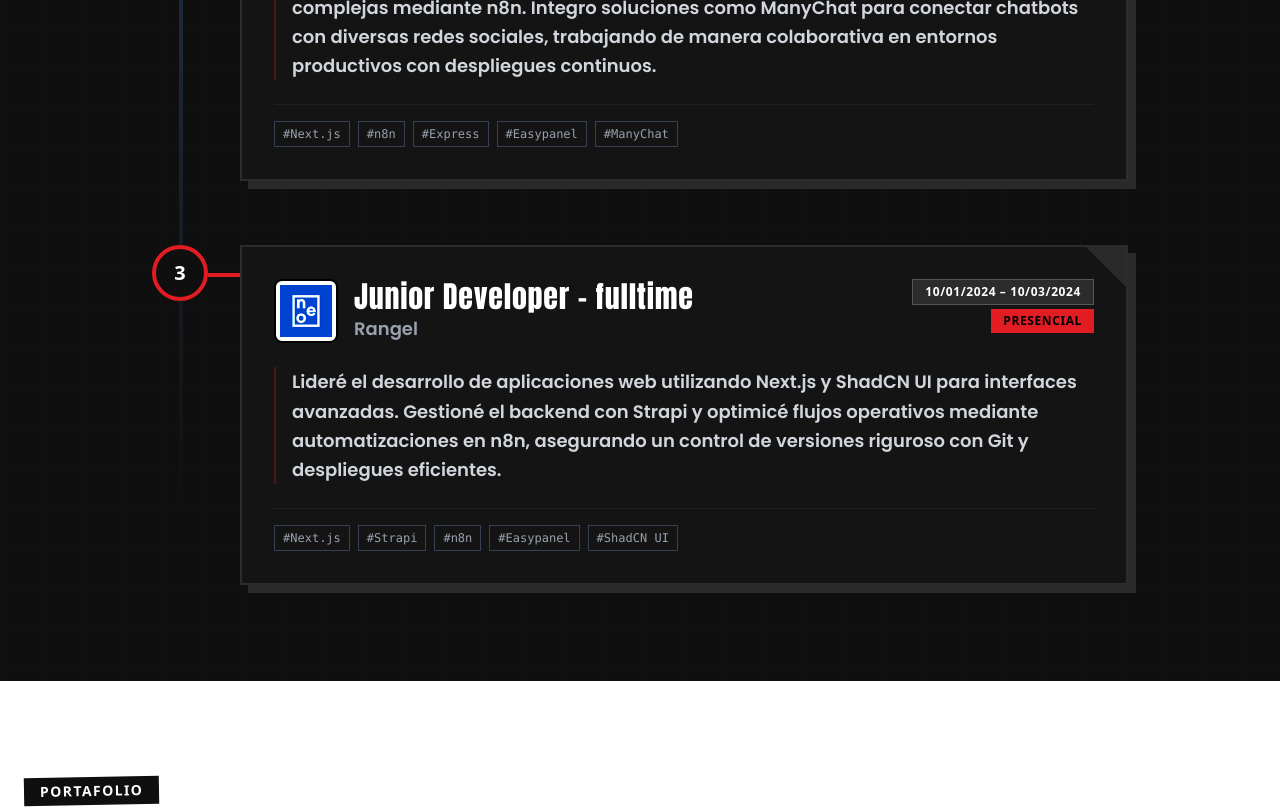
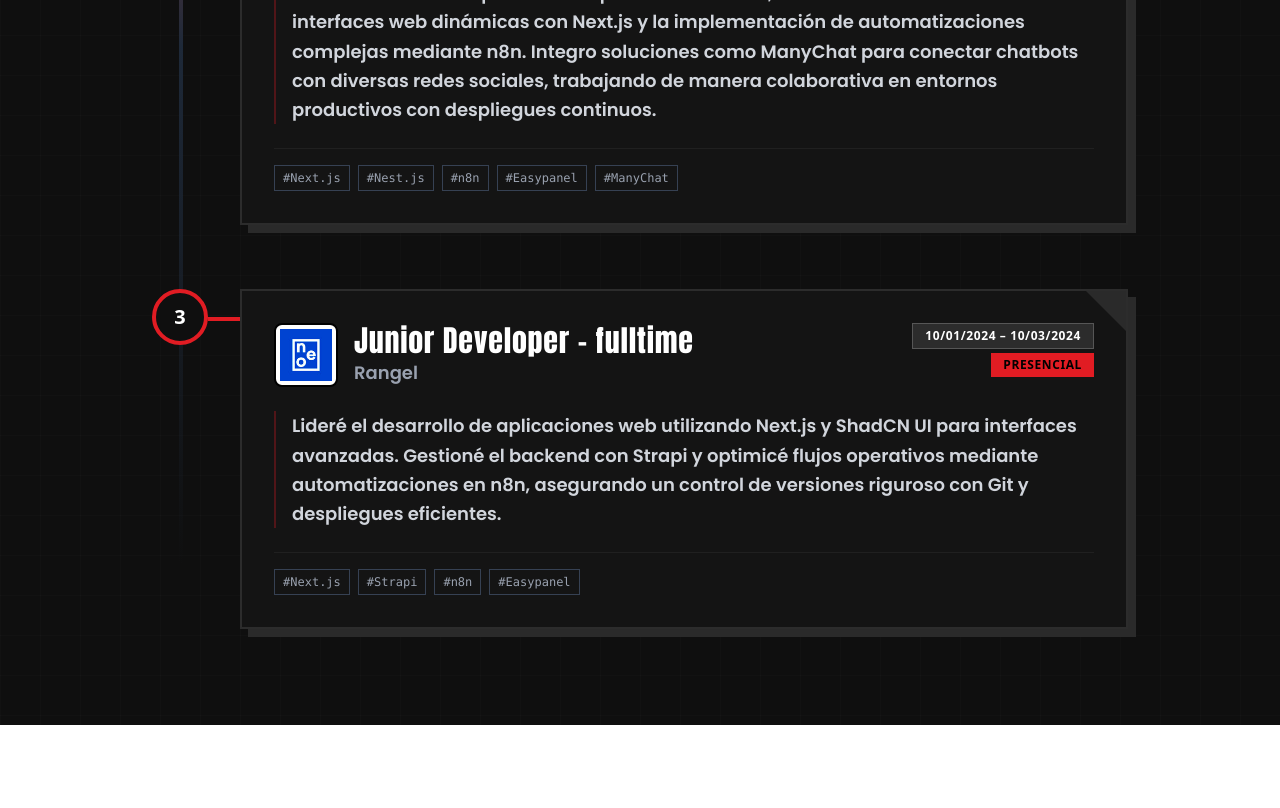
Before and after one commit to NarutoGM/portafolio, a Next.js app: page / in a window 1280 px wide. Shown: the part 2720-3528 px from the top of the page. Built offline with nearby package versions, Linux system fonts and the light colour scheme.

Commit message:
agregar skill de nest.js

```diff
--- a/components/Education.tsx
+++ b/components/Education.tsx
@@ -7,8 +7,10 @@ import {
     IconBrandAngular,
     IconBrandDocker,
     IconBrandGithub,
-    IconBrandGit
+
 } from '@tabler/icons-react';
+import { SiNestjs } from "react-icons/si"
+
 
 const Education: React.FC = () => {
     return (
@@ -104,6 +106,7 @@ const Education: React.FC = () => {
                                 <SkillRow name="Docker" level={4} icon={<IconBrandDocker size={24} />} />
                                 <SkillRow name="Postman" level={5} icon={<Send size={24} />} />
                                 <SkillRow name="Git / GitHub" level={5} icon={<IconBrandGithub size={24} />} />
+                                <SkillRow name="NestJS" level={4} icon={<SiNestjs size={24} />} />
                             </div>
                         </div>
 
--- a/package.json
+++ b/package.json
@@ -13,7 +13,8 @@
     "lucide-react": "^0.562.0",
     "next": "16.1.1",
     "react": "19.2.3",
-    "react-dom": "19.2.3"
+    "react-dom": "19.2.3",
+    "react-icons": "^5.5.0"
   },
   "devDependencies": {
     "@tailwindcss/postcss": "^4",
--- a/utils/constants.ts
+++ b/utils/constants.ts
@@ -26,7 +26,7 @@ export const EXPERIENCE_DATA: Experience[] = [
     mode: "parttime",
     logo: "/img/molokaih.webp", // Placeholder generated logo
     description: "Desarrollo Full Stack para una empresa Canadiense, enfocado en la creación de interfaces web dinámicas con Next.js y la implementación de automatizaciones complejas mediante n8n. Integro soluciones como ManyChat para conectar chatbots con diversas redes sociales, trabajando de manera colaborativa en entornos productivos con despliegues continuos.",
-    tech: ["Next.js", "n8n", "Express", "Easypanel", "ManyChat"]
+    tech: ["Next.js", "Nest.js", "n8n", "Easypanel", "ManyChat"]
   },
   {
     company: "Rangel",
@@ -37,7 +37,7 @@ export const EXPERIENCE_DATA: Experience[] = [
 
     logo: "/img/rangel.jpg", // Placeholder generated logo
     description: "Lideré el desarrollo de aplicaciones web utilizando Next.js y ShadCN UI para interfaces avanzadas. Gestioné el backend con Strapi y optimicé flujos operativos mediante automatizaciones en n8n, asegurando un control de versiones riguroso con Git y despliegues eficientes.",
-    tech: ["Next.js", "Strapi", "n8n", "Easypanel", "ShadCN UI"]
+    tech: ["Next.js", "Strapi", "n8n", "Easypanel"]
   }
 ];
 
@@ -46,7 +46,7 @@ export const PROJECTS_DATA: Project[] = [
     id: "painting-landing",
     title: "Servicios de Pintura",
     description: "Landing page comercial moderna para servicios de pintura. Incluye un panel administrativo completo para gestionar contenido.",
-    tech: ["React", "Tailwind", "Vercel", "Admin Panel"],
+    tech: ["Next.js", "Postgresql"],
     link: "https://landing-base-rosy.vercel.app/",
     image: "/img/projects/image.png",
     isFreelance: true,
```
Also changed, not shown: 1 other file (tests, documents, lock files or other folders).
